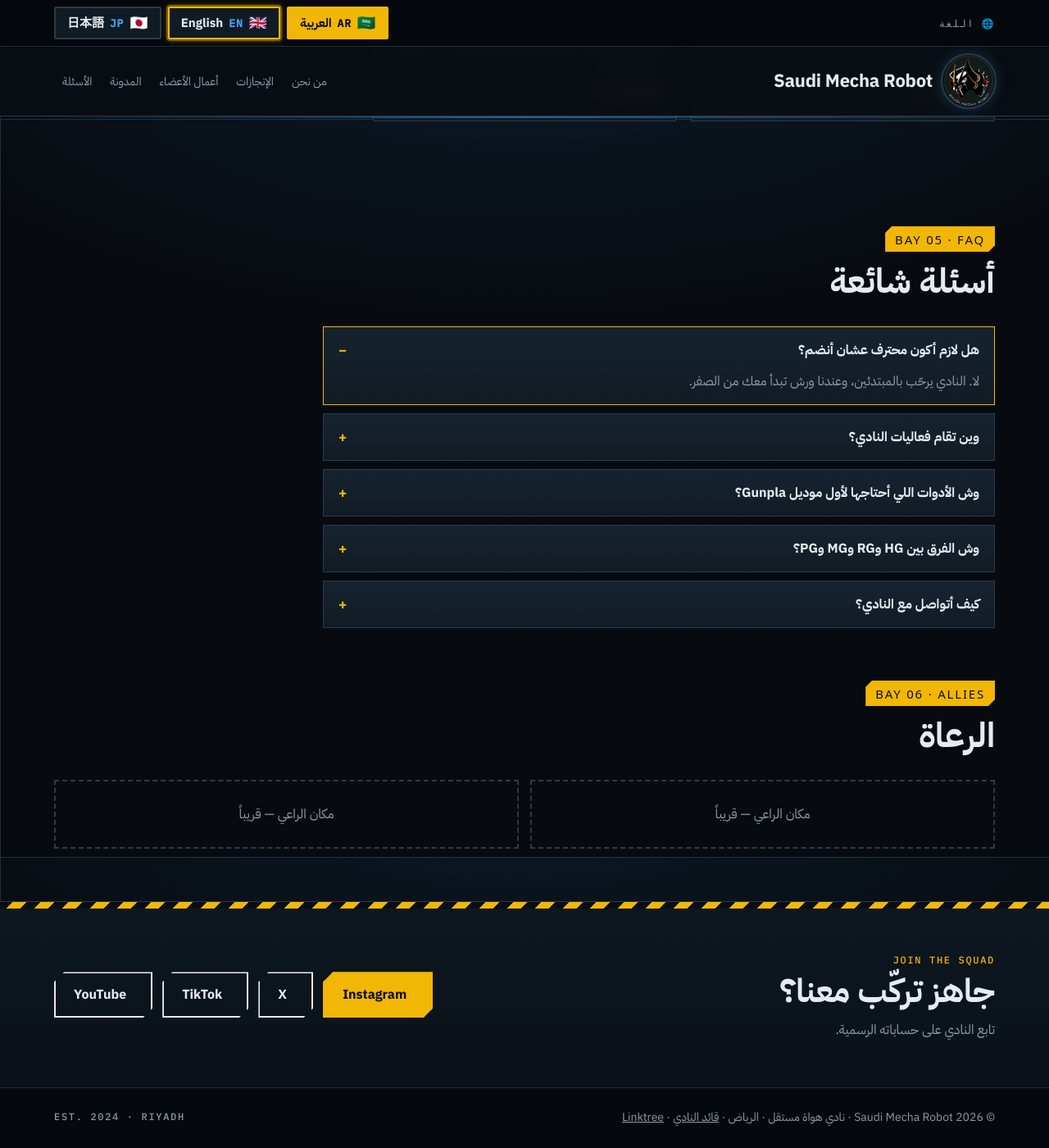
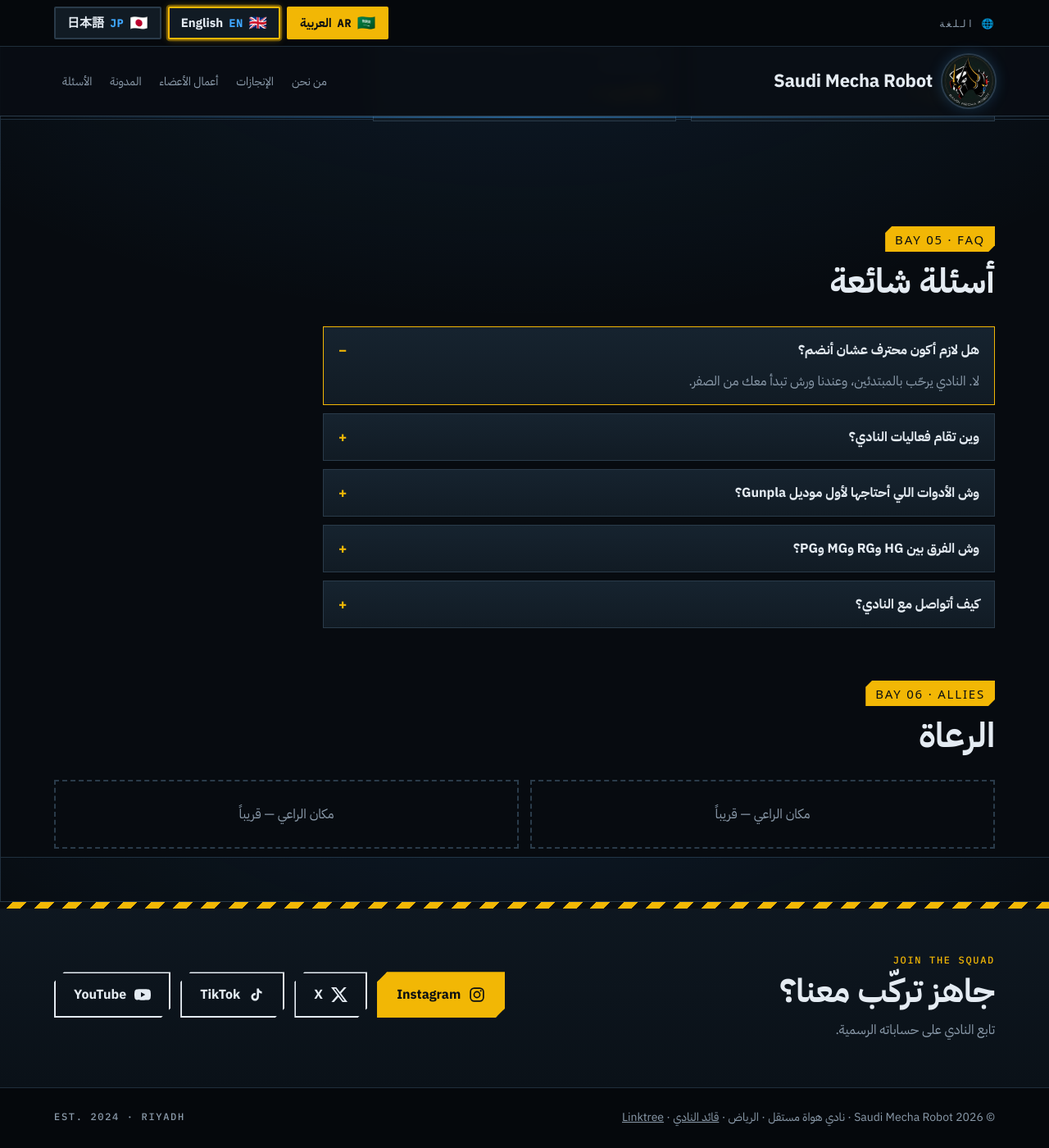
Before and after one commit to SaudiMechaRobot/SaudiMechaRobot.github.io, a Jekyll site: the page built from index.html, in a window 1280 px wide and 1400 px high, scrolled down 3455 px. Shown: the whole window at 82% size. Built offline with Jekyll 4.4.1, drawn with Linux system fonts in a browser that asks for light colours; some web fonts are replaced.

Commit message:
Add files via upload

```diff
--- a/assets/css/style.css
+++ b/assets/css/style.css
@@ -315,3 +315,6 @@
 .lb-prev{left:12px;top:50%;transform:translateY(-50%)}
 .lb-next{right:12px;top:50%;transform:translateY(-50%)}
 @media (max-width:600px){.lb-prev,.lb-next{top:auto;bottom:16px;transform:none}}
+/* social icons */
+.btn .ico{width:20px;height:20px;flex:none;display:block}
+.join .cta .btn{gap:10px}
```
